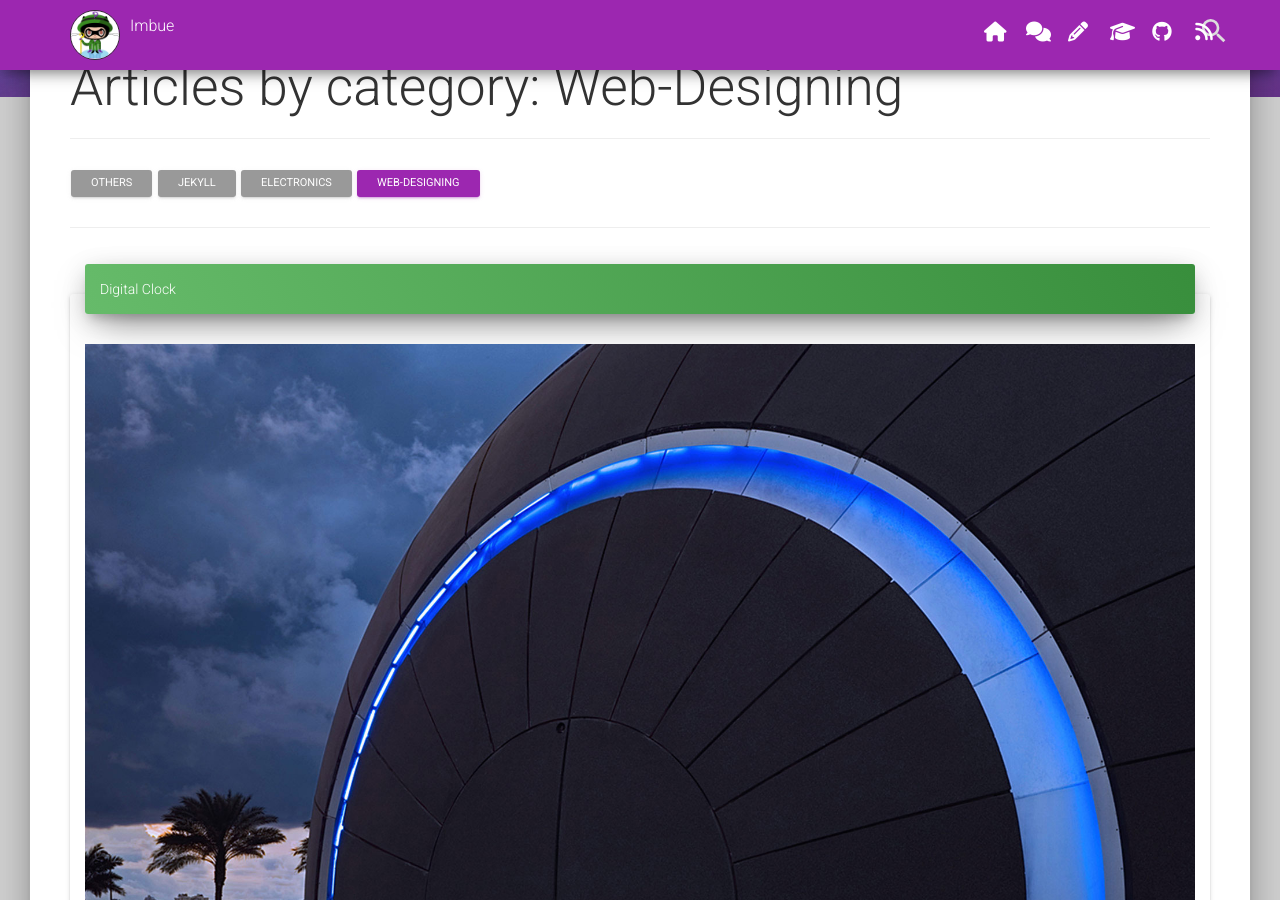
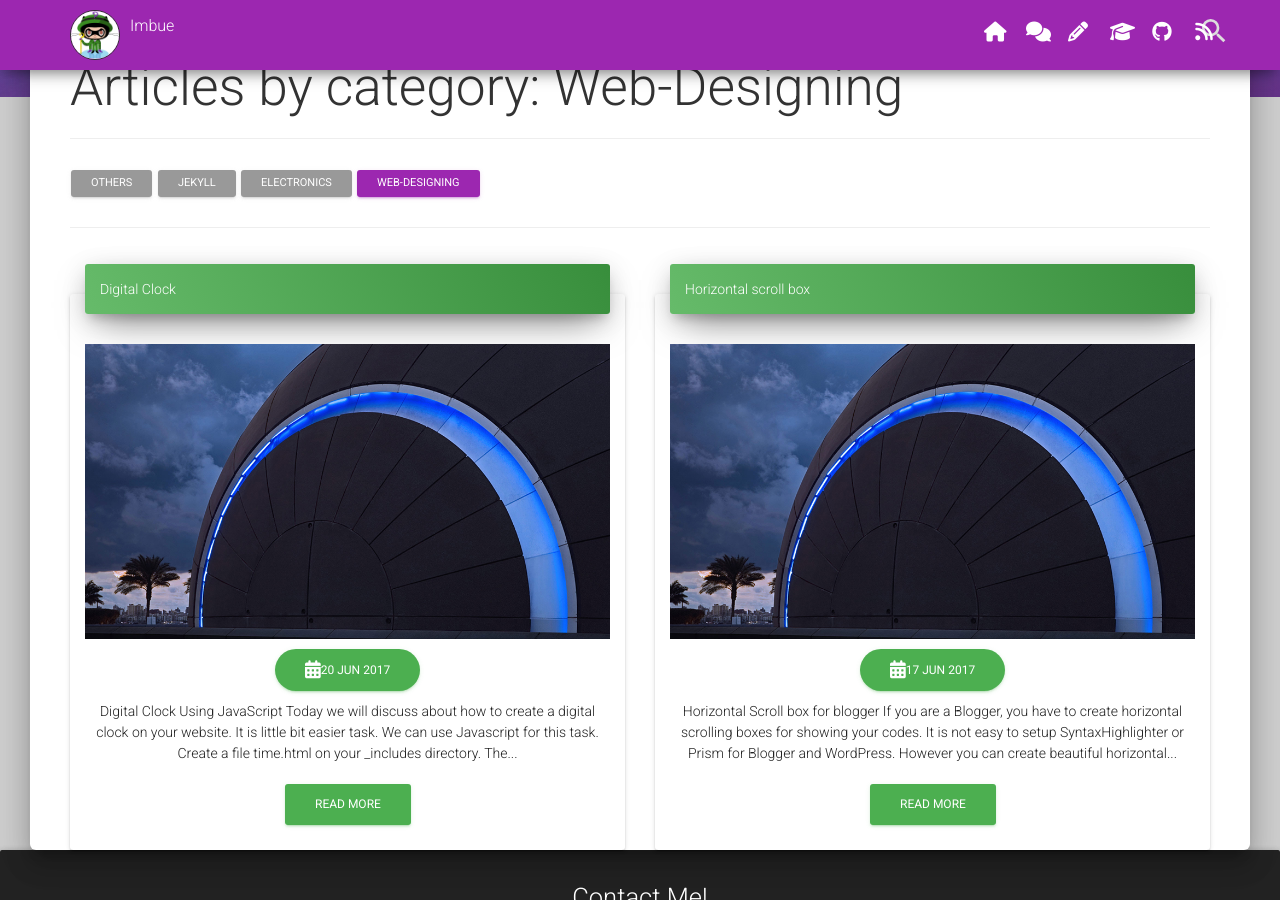
Before and after one commit to tip4programs/imbue, a Jekyll site: the page built from category/Web-Designing.md, in a window 1280 px wide and 900 px high, scrolled down 713 px. Built offline with Jekyll 4.4.1, drawn with Linux system fonts in a browser that asks for light colours; nearby versions of some CDN libraries.

Commit message:
Update posts_by_category.html

```diff
--- a/_layouts/posts_by_category.html
+++ b/_layouts/posts_by_category.html
@@ -17,9 +17,11 @@ layout: default
         {% endfor %}
     {% endfor %}
     <hr />
-
+    <div class="card-deck">
+    <div class="row">
     {% if site.categories[page.categories] %}
         {% for post in site.categories[page.categories] %}
+        <div class="col-sm-6">
         <div class="card card-nav-tabs">
         <div class="header header-{{ post.card_color }}">
         <div class="nav-tabs-wrapper">
@@ -57,8 +59,12 @@ layout: default
                          </div>
         </div>
       </div>
-   </div>
+
+</div>
+</div>
 {% endfor %}
+  </div>
+  </div>
     {% else %}
      <p>There are no posts in this categories.</p>
     {% endif %}
```
